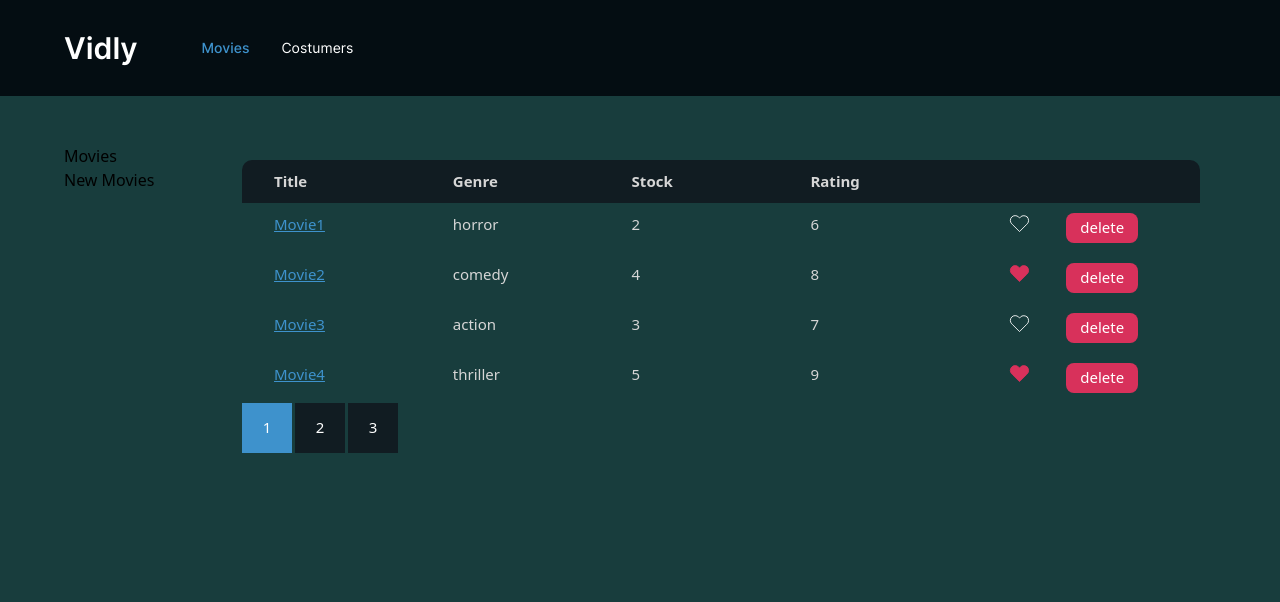
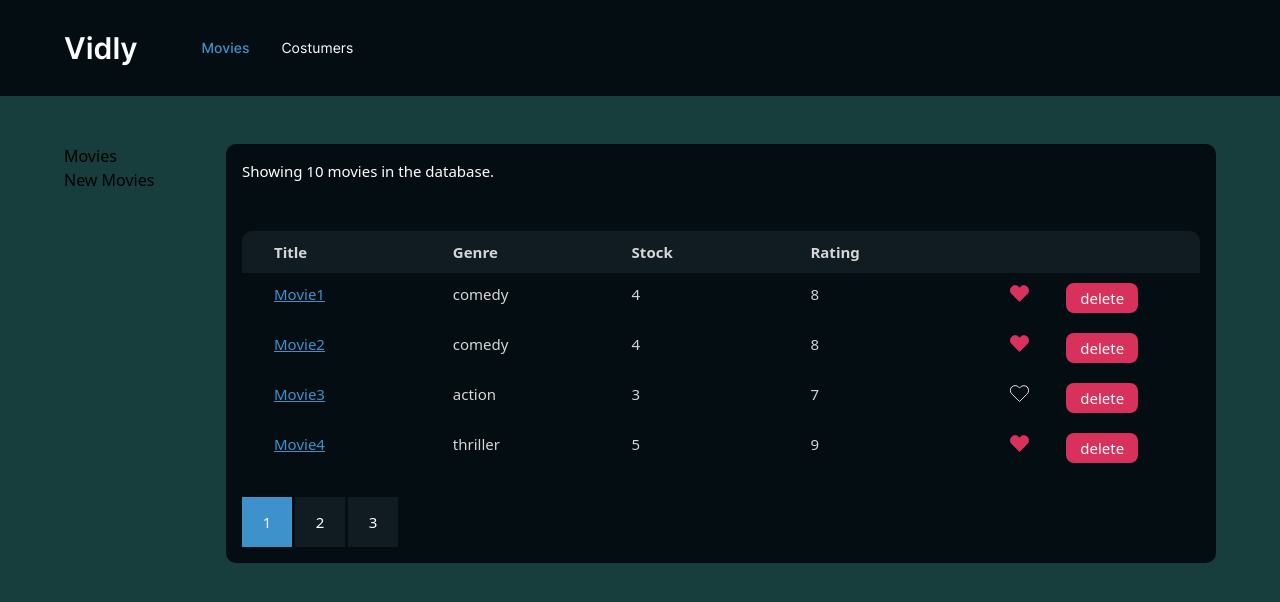
Before and after one commit to CodeSplash7/Vidly-App, a React (Create React App) app: page /movies in a window 1280 px wide. Shown: the top 602 px of the page. Built offline with nearby package versions, Linux system fonts and the light colour scheme; data requests are answered from the project's data file.

Commit message:
patch changes, made the movieCount component and gave the right section a baground color

```diff
--- a/db.json
+++ b/db.json
@@ -4,11 +4,11 @@
       "id": 1,
       "data": {
         "title": "Movie1",
-        "genreId": 3,
-        "rating": 6,
-        "stock": 2
+        "genreId": 2,
+        "rating": 8,
+        "stock": 4
       },
-      "liked": false
+      "liked": true
     },
     {
       "id": 2,
--- a/src/components/MoviesPage/MovieCount.jsx
+++ b/src/components/MoviesPage/MovieCount.jsx
@@ -1,5 +1,10 @@
-function MovieCount() {
-  return <></>;
+function MovieCount({ moviesCount }) {
+  return (
+    <>
+      {moviesCount > 0 && `Showing ${moviesCount} movies in the database.`}
+      {moviesCount <= 0 && "No movies in the database."}
+    </>
+  );
 }
 
 export default MovieCount;
--- a/src/components/MoviesPage/MoviesPage.jsx
+++ b/src/components/MoviesPage/MoviesPage.jsx
@@ -76,9 +76,9 @@ function MoviesPage() {
             </button>
           </div>
           <div className="movies-page__section--right">
-            <div className="movies-page__count">
-              <MovieCount />
-            </div>
+            <p className="movies-page__count">
+              <MovieCount moviesCount={movies.length} />
+            </p>
             <div className="movies-page__search">
               <MovieSearch />
             </div>
--- /dev/null
+++ b/src/styles/MoviesPage/_MoviesCount.sass
@@ -0,0 +1,2 @@
+.movies-page__count
+  @apply text-white text-[15px] font-medium
--- a/src/styles/MoviesPage/_MoviesPage.sass
+++ b/src/styles/MoviesPage/_MoviesPage.sass
@@ -1,9 +1,10 @@
 @import "MoviesTable"
 @import "MoviesPagination"
+@import "MoviesCount"
 
 .movies-page__section
   &--left
     @apply w-[152px] h-full gap-[32px]
 
   &--right
-    @apply w-full h-fit gap-[32px] p-[16px]
+    @apply w-full h-fit flex flex-col gap-[24px] p-[16px] rounded-[10px] bg-[#{$color1}]
```
